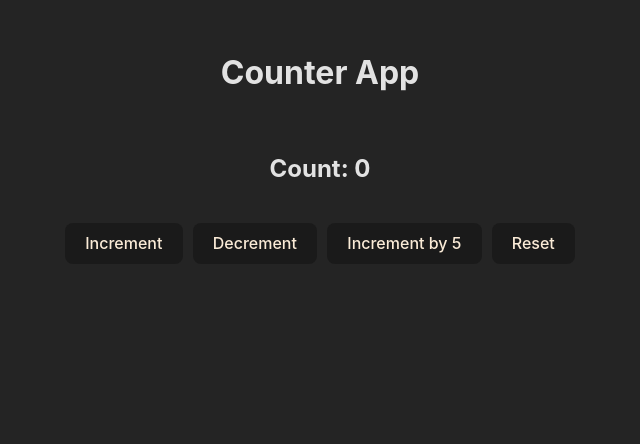
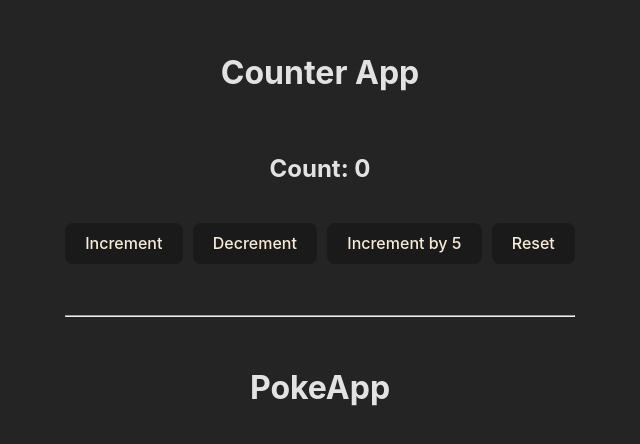
Before and after one commit to franzcmarcelo/redux-toolkit-guide, a React (Vite) app: page / in a window 1280 px wide. Shown: the part 160-604 px from the top of the page, without its empty margins (320-960 px from the left). Built offline with nearby package versions, Linux system fonts and the light colour scheme.

Commit message:
update apps

```diff
--- /dev/null
+++ b/src/PokeApp.jsx
@@ -0,0 +1,9 @@
+const PokeApp = () => {
+  return (
+    <div>
+      <h1>PokeApp</h1>
+    </div>
+  )
+}
+
+export default PokeApp
--- a/src/index.css
+++ b/src/index.css
@@ -52,3 +52,7 @@ button:focus-visible {
   display: flex;
   gap: 10px;
 }
+
+hr {
+  margin: 10% 0;
+}
--- a/src/main.jsx
+++ b/src/main.jsx
@@ -3,7 +3,8 @@ import { createRoot } from 'react-dom/client'
 import { Provider } from 'react-redux';
 import { store } from './store';
 
-import App from './App'
+import CounterApp from './CounterApp'
+import PokeApp from './PokeApp'
 import './index.css'
 
 
@@ -13,7 +14,9 @@ const root = createRoot(container);
 root.render(
   <React.StrictMode>
     <Provider store={store}>
-      <App />
+      <CounterApp />
+      <hr />
+      <PokeApp />
     </Provider>
   </React.StrictMode>
 )
```
Also changed, not shown: src/CounterApp.jsx (renamed from src/App.jsx).
